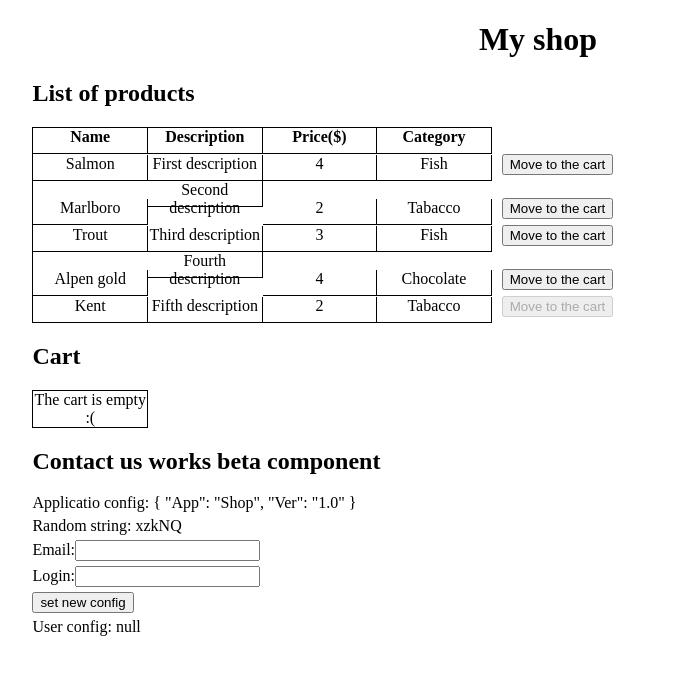
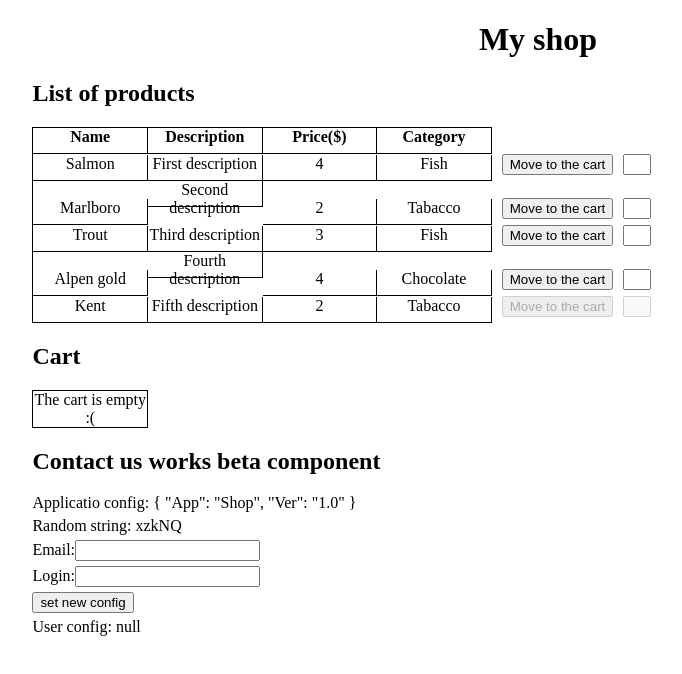
Before and after one commit to Stanislav-Berezovsky/Shop_Angular2-, an Angular app: page / in a window 1280 px wide. Shown: the top 674 px of the page, without its empty margins (102-784 px from the left). Built offline with nearby package versions, Linux system fonts and the light colour scheme.

Commit message:
[Task3] add multiple adding to cart

```diff
--- a/src/app/cart/models/cart-product.model.ts
+++ b/src/app/cart/models/cart-product.model.ts
@@ -2,7 +2,7 @@ export interface CartProductModel {
     name: string;
     price: number;
     quantity: number;
-    increaseQuantity?: () => number;
+    increaseQuantity?: (quantity?: number) => number;
     reduceQuantity?: () => number;
 }
 
@@ -10,8 +10,9 @@ export class CartProduct implements CartProductModel {
     constructor(public name: string, public price: number, public quantity: number = 1) {
     }
 
-    increaseQuantity(): number {
-        return ++this.quantity;
+    increaseQuantity(quantity: number = 1): number {
+        this.quantity = this.quantity + quantity;
+        return this.quantity;
     }
 
     reduceQuantity(): number {
--- a/src/app/cart/services/cart.service.ts
+++ b/src/app/cart/services/cart.service.ts
@@ -33,13 +33,13 @@ export class CartService {
         this.setPurchasesQuantityAndPrice();
     }
 
-    addProduct(product: ProductModel): void {
+    addProduct(product: ProductModel, quantity: number = 1): void {
         const currentProduct = this.getCardProductByName(product.name).product;
 
         if (currentProduct) {
-            currentProduct.increaseQuantity();
+            currentProduct.increaseQuantity(quantity);
         } else {
-            this.cartProductList.push(new CartProduct(product.name, product.price));
+            this.cartProductList.push(new CartProduct(product.name, product.price, quantity));
         }
         this.setPurchasesQuantityAndPrice();
     }
--- a/src/app/core/components/contact-us/contact-us.component.ts
+++ b/src/app/core/components/contact-us/contact-us.component.ts
@@ -2,6 +2,7 @@ import { Component, OnInit, Inject, Optional, ViewChild, ElementRef } from '@ang
 import { APP_CONFIG, AppConfigToken } from '../../services/constant.service';
 import { GeneratorToken, GeneratorFactory } from '../../services/generator.factory';
 import { ConfigOptionsService, UserConfig } from '../../services/config-options.service';
+import { LocalStorageService } from '../../services/local-storage.service';
 
 @Component({
     selector: 'app-contact-us',
@@ -23,7 +24,8 @@ export class ContactUsComponent implements OnInit {
     constructor(
         @Inject(AppConfigToken) private appConfig,
         @Inject(GeneratorToken) private randomString: string,
-        @Optional() private configOptionsService: ConfigOptionsService
+        @Optional() private configOptionsService: ConfigOptionsService,
+        private localStorageService: LocalStorageService
     ) { }
 
     ngOnInit() {
--- a/src/app/product/components/product-list/product-list.component.ts
+++ b/src/app/product/components/product-list/product-list.component.ts
@@ -17,8 +17,8 @@ export class ProductListComponent implements OnInit {
         this.productList = this.productService.getProducts();
     }
 
-    onBuy(selectedProduct: ProductModel): void {
-        this.cartService.addProduct(selectedProduct);
-        console.log(`product was added to cart ${JSON.stringify(selectedProduct)}`);
+    onBuy(productData: { selectedProduct: ProductModel, count: number}): void {
+        this.cartService.addProduct(productData.selectedProduct, +productData.count || 0 /*write proper validation to number*/);
+        console.log(`product was added to cart ${JSON.stringify(productData)}`);
     }
 }
--- a/src/app/product/components/product/product.component.css
+++ b/src/app/product/components/product/product.component.css
@@ -13,4 +13,9 @@ div.product{
 
 div.product button{
     margin-left: 10px;
+    margin-right: 10px;
 }
+
+.product-quantity{
+    width: 20px
+}
--- a/src/app/product/components/product/product.component.html
+++ b/src/app/product/components/product/product.component.html
@@ -3,5 +3,6 @@
     <div>{{product.description}}</div>
     <div>{{product.price}}</div>
     <div>{{product.category}}</div>
-    <button [disabled]="!product.isAvailable" (click)="onBuy(product)">Move to the cart</button>
+    <button [disabled]="!product.isAvailable" (click)="onBuy(product, productQuantity.value)">Move to the cart</button>
+    <input [disabled]="!product.isAvailable" type="text" class="product-quantity" #productQuantity>
 </div>
--- a/src/app/product/components/product/product.component.ts
+++ b/src/app/product/components/product/product.component.ts
@@ -8,15 +8,15 @@ import { ProductModel } from '../../models/product.model';
     styleUrls: ['./product.component.css'],
     changeDetection: ChangeDetectionStrategy.OnPush
 })
-export class ProductComponent  {
+export class ProductComponent {
     @Input() product: ProductModel;
 
-    @Output() buyProduct: EventEmitter<ProductModel> = new EventEmitter();
+    @Output() buyProduct: EventEmitter<{ selectedProduct: ProductModel, count: number }> = new EventEmitter();
 
     public constructor() { }
 
-    onBuy(selectedProduct: ProductModel): void {
+    onBuy(selectedProduct: ProductModel, count: number): void {
         console.log('trigger "ProductListComponent.onBuy"');
-        this.buyProduct.emit(selectedProduct);
+        this.buyProduct.emit({ selectedProduct, count });
     }
 }
```
